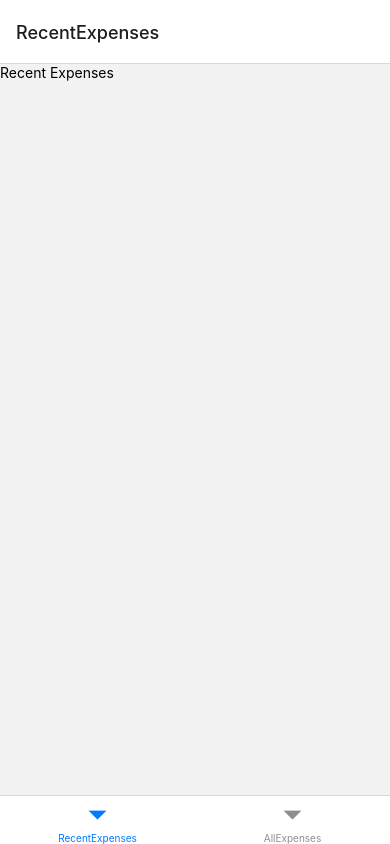
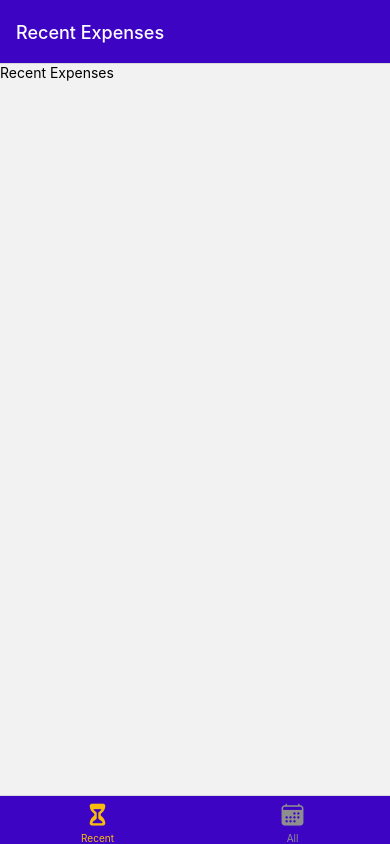
Before and after one commit to Jeanp14/ExpenseTracker, a React Native app: screen / in a window 390 px wide. Built offline with nearby package versions, Linux system fonts and the light colour scheme.

Commit message:
added some styling and icons for the tabs

```diff
--- a/App.tsx
+++ b/App.tsx
@@ -3,19 +3,47 @@
 import { NavigationContainer } from '@react-navigation/native';
 import { createNativeStackNavigator } from '@react-navigation/native-stack';
 import { createBottomTabNavigator } from '@react-navigation/bottom-tabs';
+import { Ionicons } from '@expo/vector-icons';
 
 import ManageExpense from './screens/ManageExpense';
 import RecentExpenses from './screens/RecentExpenses';
 import AllExpenses from './screens/AllExpenses';
+import { GlobalStyles } from './constants/Styles';
 
 const Stack = createNativeStackNavigator();
 const BottomTabs = createBottomTabNavigator();
 
 const ExpensesOverview = () => {
   return(
-    <BottomTabs.Navigator screenOptions={{}}>
-      <BottomTabs.Screen name='RecentExpenses' component={RecentExpenses}/>
-      <BottomTabs.Screen name='AllExpenses' component={AllExpenses}/>
+    <BottomTabs.Navigator
+      screenOptions={{
+        headerStyle: {backgroundColor: GlobalStyles.colors.primary500},
+        headerTintColor: 'white',
+        tabBarStyle: {backgroundColor: GlobalStyles.colors.primary500},
+        tabBarActiveTintColor: GlobalStyles.colors.accent500
+      }}>
+      <BottomTabs.Screen
+        name='RecentExpenses'
+        component={RecentExpenses}
+        options={{
+          title: 'Recent Expenses',
+          tabBarLabel: 'Recent',
+          tabBarIcon: ({color, size}) => (
+            <Ionicons name='hourglass' color={color} size={size}/>
+          )
+        }}
+      />
+      <BottomTabs.Screen
+        name='AllExpenses'
+        component={AllExpenses}
+        options={{
+          title: 'All Expenses',
+          tabBarLabel: 'All',
+          tabBarIcon: ({color, size}) => (
+            <Ionicons name='calendar' color={color} size={size}/>
+          )
+        }}
+      />
     </BottomTabs.Navigator>
   )
 }
```
